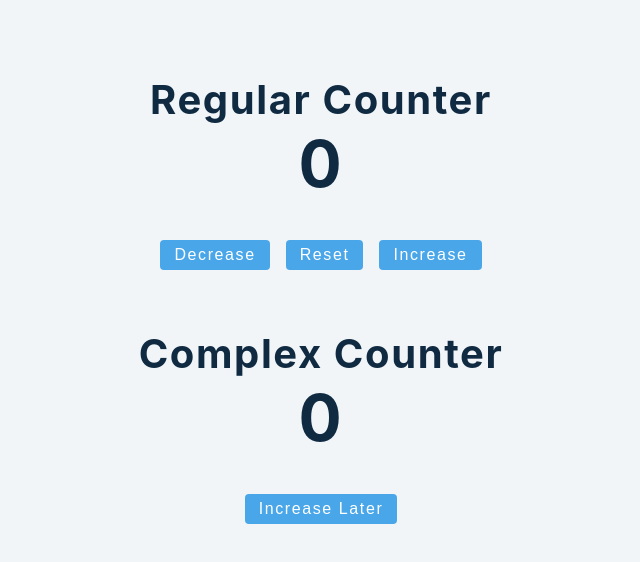
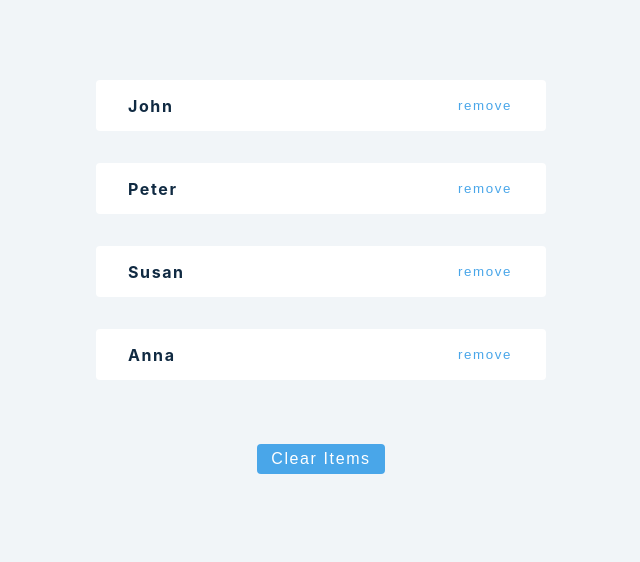
Before and after one commit to Vaishakbg/react-tutorial, a React (Create React App) app: page / in a window 1280 px wide. Shown: the top 562 px of the page, without its empty margins (319-959 px from the left). Built offline with nearby package versions, Linux system fonts and the light colour scheme.

Commit message:
usestate-functional update Form

```diff
--- a/src/App.js
+++ b/src/App.js
@@ -1,9 +1,9 @@
 import React from "react";
-import UseStateCounter from "./tutorial/1-useState/setup/5-useState-counter";
+import UseStateArray from "./tutorial/1-useState/setup/3-useState-array";
 function App() {
   return (
     <div className="container">
-      <UseStateCounter />
+      <UseStateArray />
     </div>
   );
 }
--- a/src/tutorial/1-useState/setup/3-useState-array.js
+++ b/src/tutorial/1-useState/setup/3-useState-array.js
@@ -4,8 +4,12 @@ import { data } from "../../../data";
 const UseStateArray = () => {
   const [people, setPeople] = React.useState(data);
   const removeItem = (id) => {
-    let newPeople = people.filter((person) => person.id !== id);
-    setPeople(newPeople);
+    // let newPeople = people.filter((person) => person.id !== id);
+    // setPeople(newPeople);
+    setPeople((oldPeople) => {
+      let newPeople = oldPeople.filter((person) => person.id !== id);
+      return newPeople;
+    });
   };
 
   return (
```
